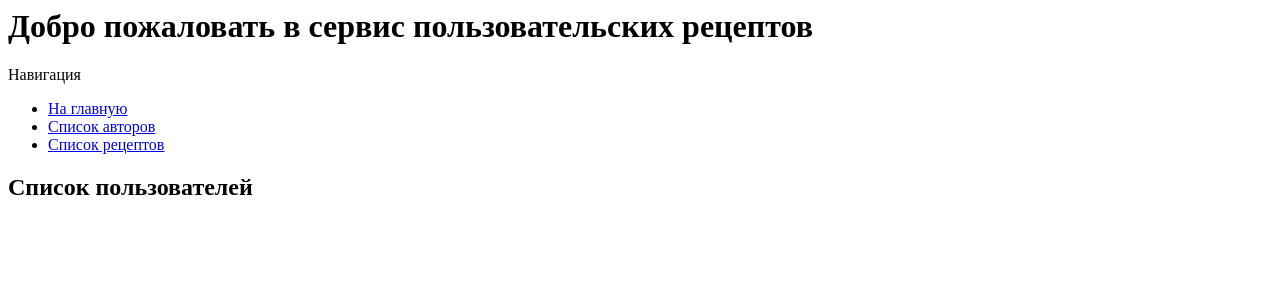
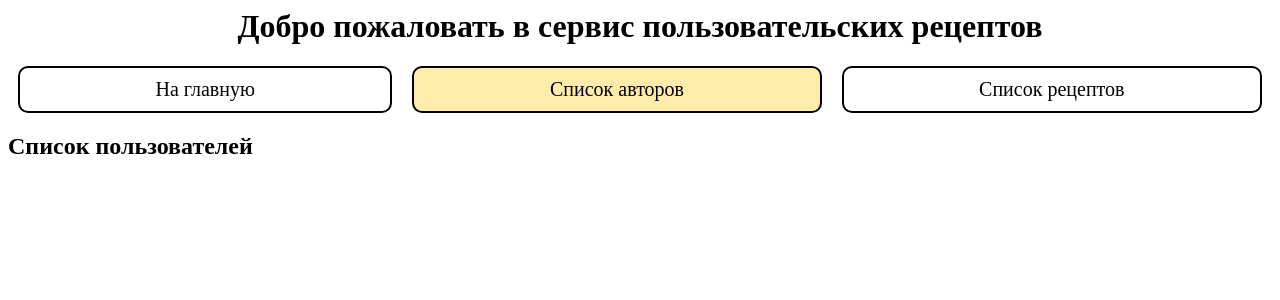
Before and after one commit to Odyvia42/UsersRecipes-Django, a Django app: page /user-list/ in a window 1280 px wide. Shown: the top 300 px of the page. Run offline with Django 4.2, Linux system fonts and the light colour scheme.

Commit message:
Добавлено визуальное оформление кнопок основной навигации.

```diff
--- /dev/null
+++ b/recipeblog/static/recipeblog/user-list.css
@@ -0,0 +1,49 @@
+h1 {
+text-align: center;
+}
+
+nav {
+display: flex;
+
+}
+
+
+.button {
+flex: auto;
+font-size: 20px;
+color: black;
+border: 2px solid black;
+text-align: center;
+padding: 10px;
+margin-left: 10px;
+margin-right: 10px;
+border-radius: 10px;
+text-decoration: none;
+outline: none;
+cursor: pointer;
+}
+
+nav a:link {
+background-color: none;
+}
+
+nav a:visited {
+background-color: none;
+}
+
+nav a:hover {
+border: 5px solid #00ec9e;
+}
+
+nav a:active {
+background-color: #00ec9e;
+}
+
+
+nav a.users:link {
+background-color: #ffecab;
+}
+
+nav a.users:visited {
+background-color: #ffecab;
+}
--- a/recipeblog/templates/index.html
+++ b/recipeblog/templates/index.html
@@ -1,20 +1,21 @@
-<html>
+<html xmlns="http://www.w3.org/1999/html">
 <head>
     <title>Кулинарный блог</title>
-
+    {% block styles %}
+    {% load static %}
+    <link rel="stylesheet" href=" {% static 'recipeblog/style.css'%}">
+    {% endblock %}
 </head>
 <body>
 <header>
     <h1> {% block title %} Добро пожаловать в сервис пользовательских рецептов {% endblock %}</h1>
 </header>
 <nav>
-    Навигация
-    <ul>
-        <li> <a href=" {% url 'home' %} ">На главную</a></li>
-        <li> <a href=" {% url 'user-list' %}">Список авторов</a> </li>
-        <li> <a href=" {% url 'recipe-list' %}">Список рецептов</a></li>
-    </ul>
-
+    {% block homebutton %}
+    <a href=" {% url 'home' %} " class="button">Главная страница</a>
+    {% endblock %}
+    <a href=" {% url 'user-list' %}" class="button users">Список авторов</a>
+    <a href=" {% url 'recipe-list' %}" class="button recipes">Список рецептов</a>
 </nav>
 
 <div id="content">
--- a/recipeblog/templates/user-list.html
+++ b/recipeblog/templates/user-list.html
@@ -1,4 +1,13 @@
 {% extends 'index.html' %}
+
+{% block styles %}
+{% load static %}
+    <link rel="stylesheet" href=" {% static 'recipeblog/user-list.css'%}">
+{% endblock %}
+
+    {% block homebutton %}
+    <a href=" {% url 'home' %} " class="button">На главную</a>
+    {% endblock %}
 
 {% block content %}
 
```
Also changed, not shown: recipeblog/static/recipeblog/recipe-list.css (added, +49 -0 lines), recipeblog/static/recipeblog/style.css (added, +40 -0 lines), recipeblog/templates/recipe-list.html (+9 -0 lines).
